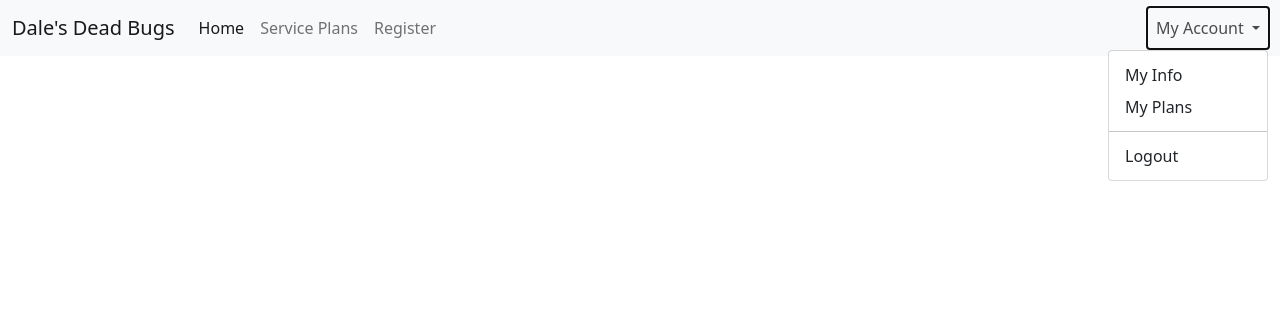
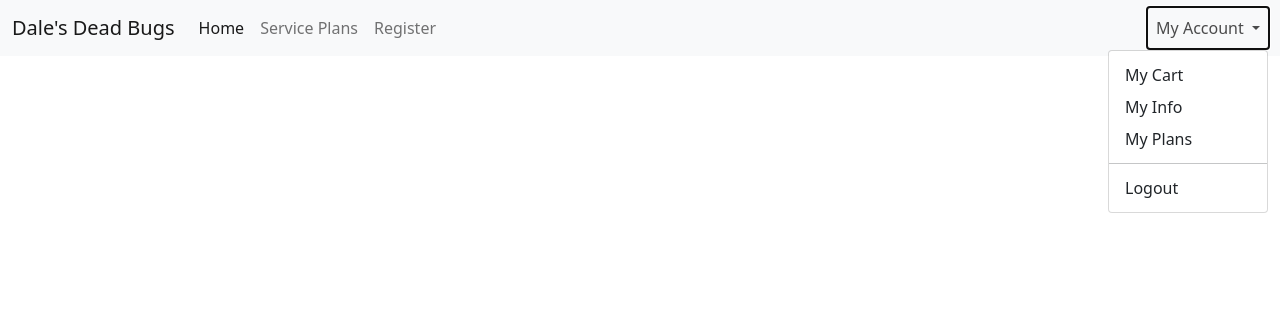
Before and after one commit to Rojasking700/DalesDeadBug, a Flask app: page / in a window 1280 px wide, after a click on "My Account". Shown: the top 316 px of the page. Run offline with Flask 2, Linux system fonts and the light colour scheme; the visitor is signed in with stand-in values (Sample User, id 1); some libraries are stand-ins or nearby versions.

Commit message:
nav bar updates -GR

```diff
--- a/app/templates/nav.html
+++ b/app/templates/nav.html
@@ -23,6 +23,7 @@
                 My Account
               </a>
               <ul class="dropdown-menu dropdown-menu-end" aria-labelledby="navbarDropdown">
+                <li><a class="dropdown-item" href="#">My Cart</a></li>
                 <li><a class="dropdown-item" href="#">My Info</a></li>
                 <li><a class="dropdown-item" href="#">My Plans</a></li>
                 <li><hr class="dropdown-divider"></li>
```
